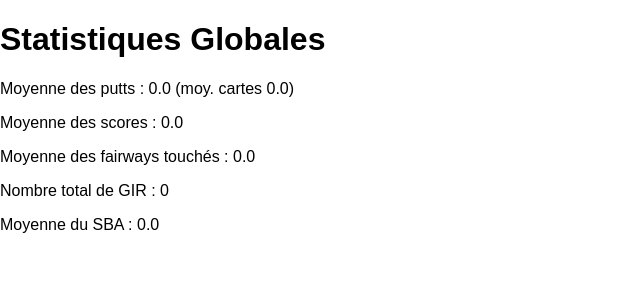
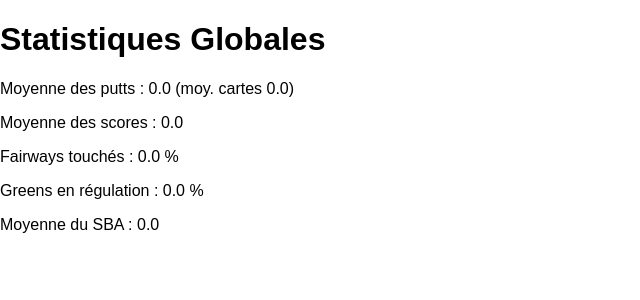
Before and after one commit to djemartin/index_WHS, a Flask app: page /stats in a window 1280 px wide. Shown: the part 38-338 px from the top of the page, without its empty margins (0-640 px from the left). Run offline with Flask 3, Linux system fonts and the light colour scheme; data that the repository does not hold is empty.

Commit message:
Affichage des statistiques en pourcentage

```diff
--- a/app.py
+++ b/app.py
@@ -212,6 +212,7 @@ def overall_stats():
 
     total_putts = sum(s.get('putts_total', 0) for s in stats_entries)
     total_fairway_hits = sum(s.get('fairway_hits', 0) for s in stats_entries)
+    total_fairway_possible = sum(s.get('fairway_possible', 0) for s in stats_entries)
     total_gir_hits = sum(s.get('gir_hits', 0) for s in stats_entries)
 
     total_scores = 0
@@ -229,12 +230,23 @@ def overall_stats():
     avg_fairways = format(total_fairway_hits / num_cards, '.1f') if num_cards else '0.0'
     avg_sba = format(total_sba / num_cards, '.1f') if num_cards else '0.0'
 
+    fairway_pct = (
+        format(total_fairway_hits / total_fairway_possible * 100, '.1f')
+        if total_fairway_possible else '0.0'
+    )
+    gir_possible = num_cards * 18
+    gir_pct = (
+        format(total_gir_hits / gir_possible * 100, '.1f')
+        if gir_possible else '0.0'
+    )
+
     stats = {
         'avg_putts': avg_putts,
         'avg_putts_cards': avg_putts_cards,
         'avg_score': avg_score,
         'avg_fairways': avg_fairways,
-        'total_gir': total_gir_hits,
+        'fairway_pct': fairway_pct,
+        'gir_pct': gir_pct,
         'avg_sba': avg_sba,
     }
     return render_template('stats_overall.html', stats=stats)
--- a/templates/stats_overall.html
+++ b/templates/stats_overall.html
@@ -16,8 +16,8 @@
     <h1>Statistiques Globales</h1>
     <p>Moyenne des putts : {{ stats.avg_putts }} (moy. cartes {{ stats.avg_putts_cards }})</p>
     <p>Moyenne des scores : {{ stats.avg_score }}</p>
-    <p>Moyenne des fairways touchés : {{ stats.avg_fairways }}</p>
-    <p>Nombre total de GIR : {{ stats.total_gir }}</p>
+    <p>Fairways touchés : {{ stats.fairway_pct }}&#160;%</p>
+    <p>Greens en régulation : {{ stats.gir_pct }}&#160;%</p>
     <p>Moyenne du SBA : {{ stats.avg_sba }}</p>
 </main>
 </body>
```
